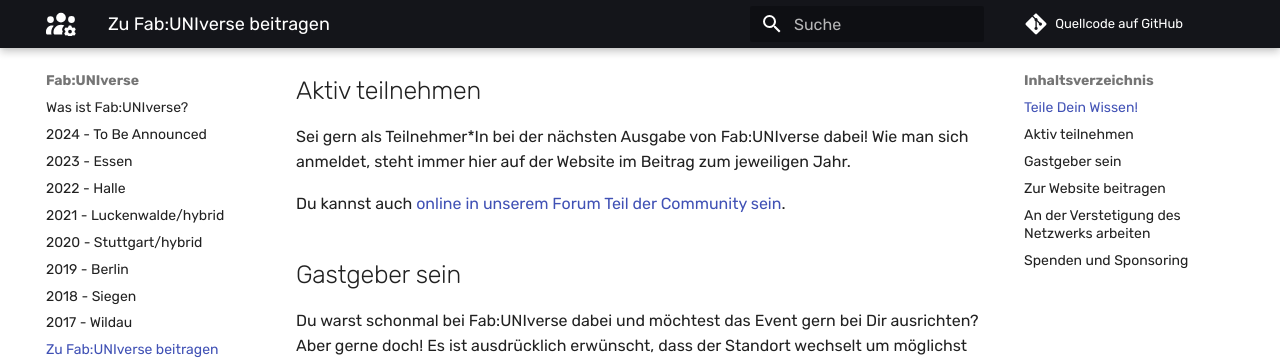
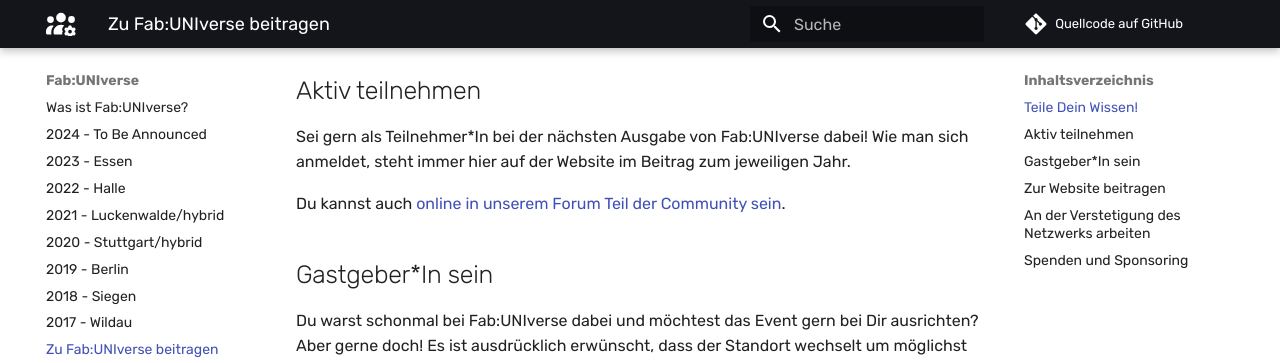
Before and after one commit to fabuniverse/website, an MkDocs documentation site: the page built from docs/beitragen.md, in a window 1280 px wide and 900 px high, scrolled down 417 px. Shown: the top 363 px of the window. Built offline with MkDocs 1.6.1 and Material for MkDocs 9.7.7, drawn with Linux system fonts in a browser that asks for light colours; comment, search, counter and statistics services are not loaded.

```diff
--- a/docs/beitragen.md
+++ b/docs/beitragen.md
@@ -12,7 +12,7 @@ Sei gern als Teilnehmer\*In bei der nächsten Ausgabe von Fab:UNIverse dabei! Wi
 
 Du kannst auch [online in unserem Forum Teil der Community sein](https://discourse.fab-universe.de/login).
 
-## Gastgeber sein
+## Gastgeber\*In sein
 
 Du warst schonmal bei Fab:UNIverse dabei und möchtest das Event gern bei Dir ausrichten? Aber gerne doch! Es ist ausdrücklich erwünscht, dass der Standort wechselt um möglichst viele spannende Spaces zu sehen und alle bei der Anreise in gleichem Maße zu benachteiligen. ;-)
 
```
